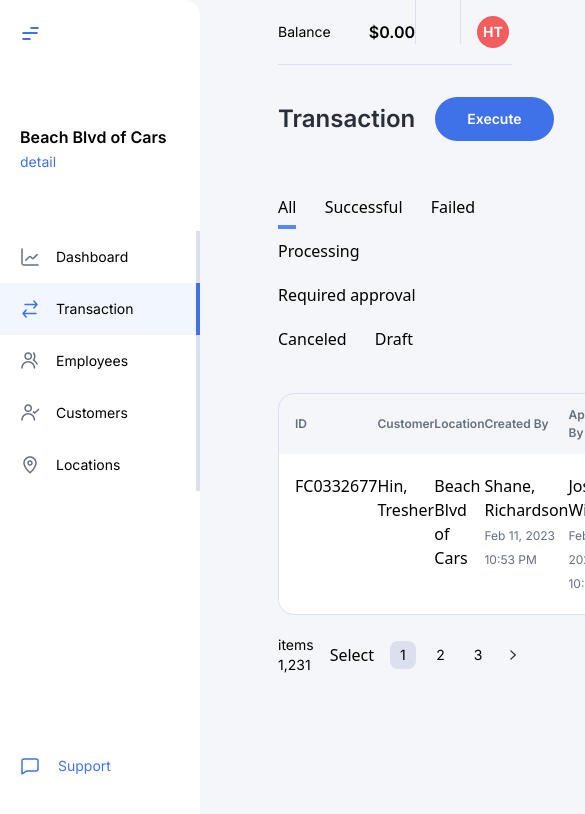
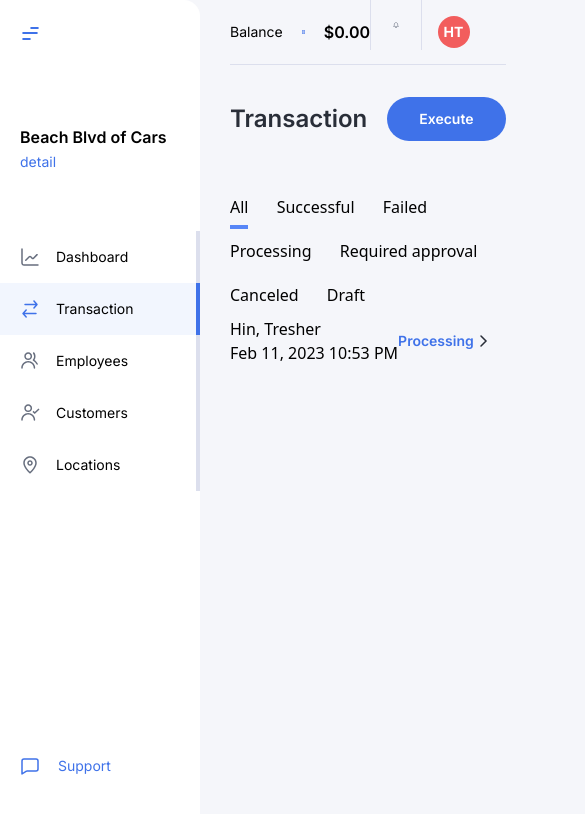
Before and after one commit to Skukys/carmet, a website with bundled scripts: page src/index.html in a window 390 px wide. Shown: the top 814 px of the page, 585 px wide, since content can reach past the window. Built offline with nearby package versions, Linux system fonts and the light colour scheme.

Commit message:
update adaptive

```diff
--- a/src/index.html
+++ b/src/index.html
@@ -23,7 +23,6 @@
       <!--          <svg width="18" height="12" viewBox="0 0 18 12" fill="none" xmlns="http://www.w3.org/2000/svg">-->
       <!--            <path fill-rule="evenodd" clip-rule="evenodd" d="M0.25 1C0.25 0.585786 0.585786 0.25 1 0.25H8C8.41421 0.25 8.75 0.585786 8.75 1C8.75 1.41421 8.41421 1.75 8 1.75H1C0.585786 1.75 0.25 1.41421 0.25 1ZM9.25 11C9.25 10.5858 9.58579 10.25 10 10.25H17C17.4142 10.25 17.75 10.5858 17.75 11C17.75 11.4142 17.4142 11.75 17 11.75H10C9.58579 11.75 9.25 11.4142 9.25 11ZM1 5.25C0.585786 5.25 0.25 5.58579 0.25 6C0.25 6.41421 0.585786 6.75 1 6.75H17C17.4142 6.75 17.75 6.41421 17.75 6C17.75 5.58579 17.4142 5.25 17 5.25H1Z" fill="#676E7E"/>-->
       <!--          </svg>-->
-
       <!--        </div>-->
       <span class="navbar-icon__first"></span>
       <span class="navbar-icon__second"></span>
@@ -197,6 +196,22 @@
             </button>
           </div>
         </div>
+        <div class="base-cards flex">
+          <div class="base-card">
+            <div class="base-card__header flex">
+              <div class="base-card__header-info">
+                <p>Hin, Tresher</p>
+                <span>Feb 11, 2023 10:53 PM</span>
+              </div>
+              <div class="base-card__header-link flex items-center">
+                <a href="processing.html" class="base__link-bold">Processing</a>
+                <div class="base-card__header-link-icon">
+                  <img src="img/icons/arrpow-right-icon.svg" alt="arrow right">
+                </div>
+              </div>
+            </div>
+          </div>
+        </div>
       </div>
     </div>
   </section>
--- a/src/index.js
+++ b/src/index.js
@@ -8,12 +8,12 @@ navbarIcon.addEventListener('click', () => {
 document.addEventListener('DOMContentLoaded', () => {
     ItcCustomSelect.create('.base-table-pagination__select', {
         name: 'pages',
-        targetValue: '1',
+        targetValue: '10',
         options: [
-            ['1', '1'],
-            ['2', '2'],
-            ['3', '3'],
-            ['4', '4']
+            ['10', '10'],
+            ['20', '20'],
+            ['30', '30'],
+            ['40', '40']
         ],
         onSelected(select, option) {
             const text = option ? option.textContent : '';
--- a/src/input.css
+++ b/src/input.css
@@ -242,6 +242,7 @@ body{
 
 /*CONTENT*/
 .content{
+    height: 100%;
     padding: 0 78px;
 }
 /*CONTENT END*/
@@ -499,3 +500,20 @@ body{
     transition: 0.2s background-color ease-in-out;
 }
 /*CUSTOM SELECT END*/
+/*ADAPTIVE*/
+@media (max-width: 1220px) {
+    .content{
+        padding: 0 30px;
+    }
+}
+
+@media (max-width: 1100px) {
+    .base-table{
+        display: none;
+    }
+
+    .base-table-pagination{
+        display: none;
+    }
+}
+/*ADAPTIVE END*/
```
Also changed, not shown: dist/output.css, src/img/icons/arrpow-right-icon.svg (added), 1 other file.
